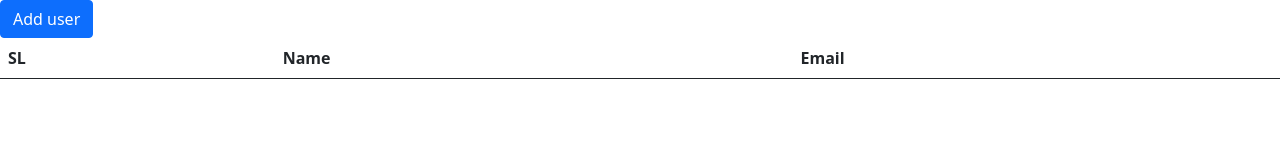
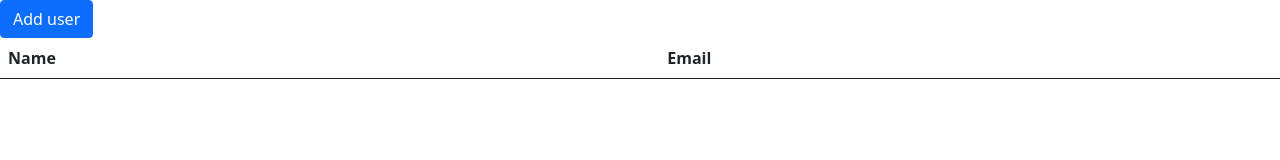
Before and after one commit to mahmudhasanador/booking-system, a plain HTML site: page index.html in a window 1280 px wide. Drawn offline with nearby package versions, Linux system fonts and the light colour scheme.

Commit message:
modified index.html

```diff
--- a/index.html
+++ b/index.html
@@ -20,7 +20,7 @@
 <table class="table table-striped" id="myTable">
     <thead>
       <tr>
-        <th scope="col">SL</th>
+        <!-- <th scope="col">SL</th> -->
         <th scope="col">Name</th>
         <th scope="col">Email</th>
 
```
